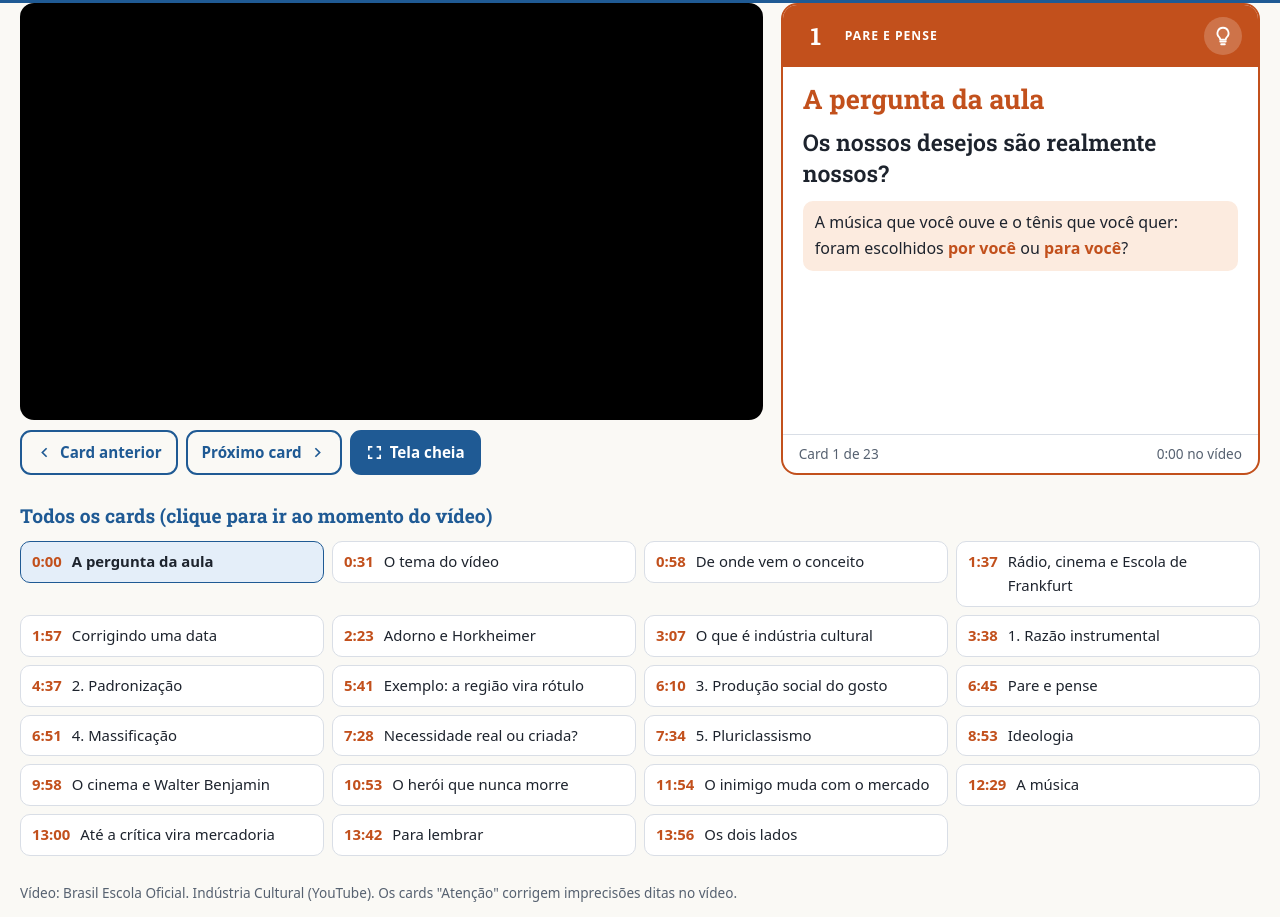
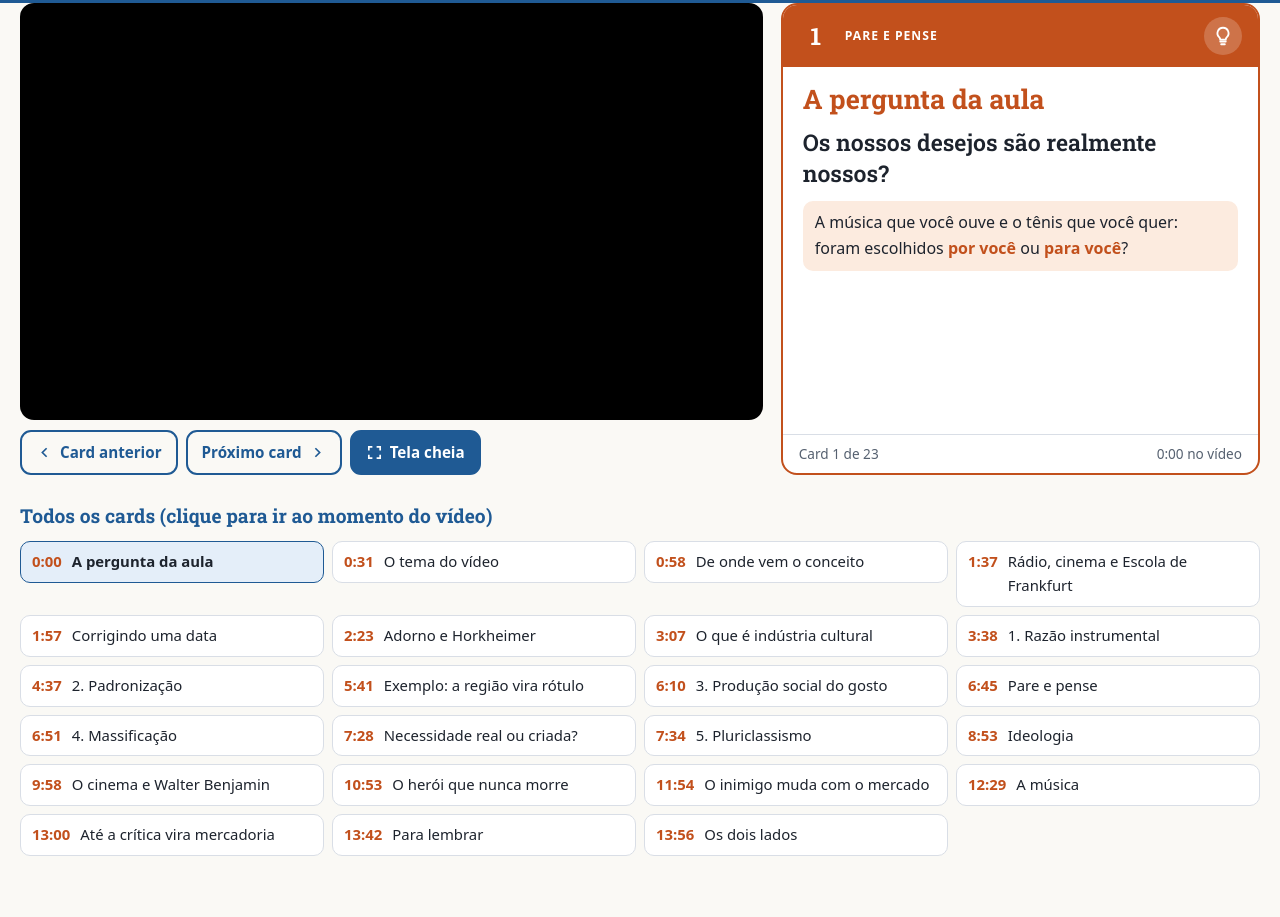
Before and after one commit to marcosrczn/QUIZ-FILOSOFIA, a plain HTML site: page AULA_08_3A_SERIE_VIDEO_INDUSTRIA_CULTURAL.html in a window 1280 px wide. Shown: the part 249-1166 px from the top of the page. After the commit the page ends 1105 px from the top, so only its background shows below. Drawn offline with Linux system fonts and the light colour scheme.

Commit message:
Remove paragrafo de notas do rodape das paginas da Aula 08 e PFSEH Aula 09
Co-Authored-By: Claude Opus 5.5 <noreply@anthropic.com>

```diff
--- a/AULA_08_3A_SERIE_VIDEO_INDUSTRIA_CULTURAL.html
+++ b/AULA_08_3A_SERIE_VIDEO_INDUSTRIA_CULTURAL.html
@@ -147,7 +147,6 @@ main{padding:22px 0 50px}
   <h3>Todos os cards (clique para ir ao momento do vídeo)</h3>
   <ol id="lista"></ol>
  </section>
- <p class="fonte">Vídeo: Brasil Escola Oficial. Indústria Cultural (YouTube). Os cards "Atenção" corrigem imprecisões ditas no vídeo.</p>
 </main>
 
 <script>
```
Also changed, not shown: AULA_09_PFSEH_3A_SERIE_MEMORIA_EM_REDE.html (+0 -1 lines).
